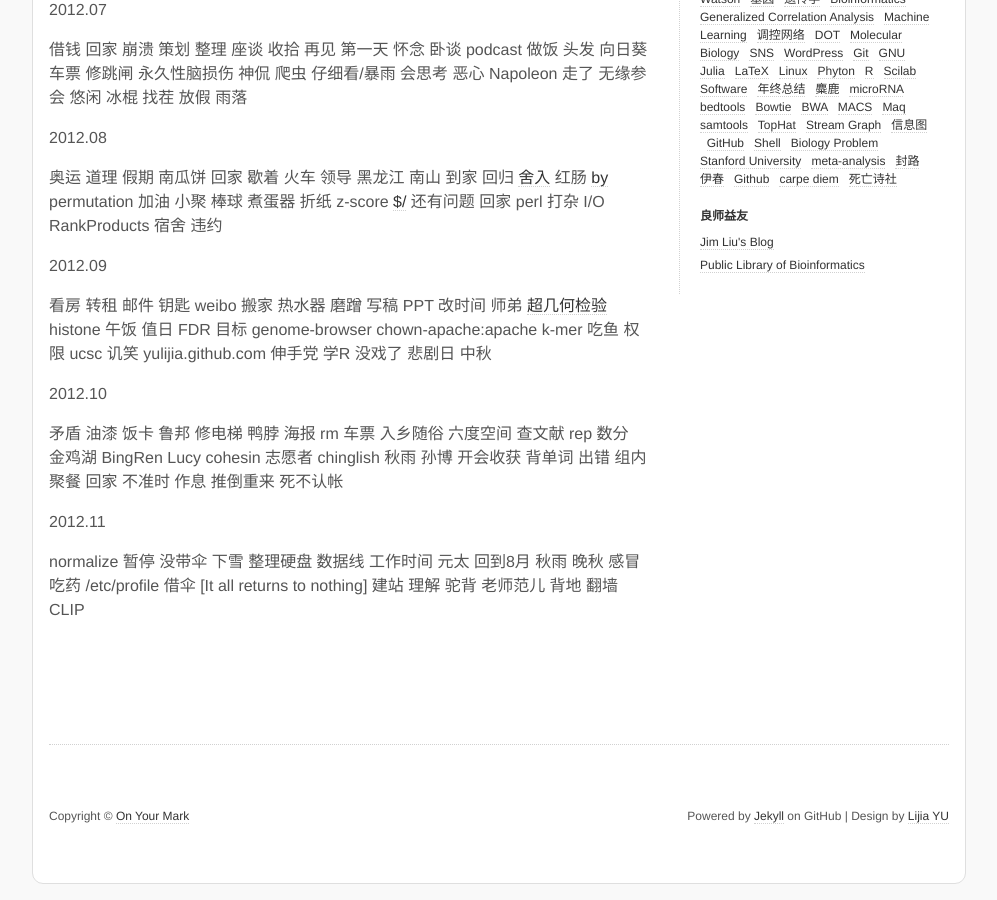
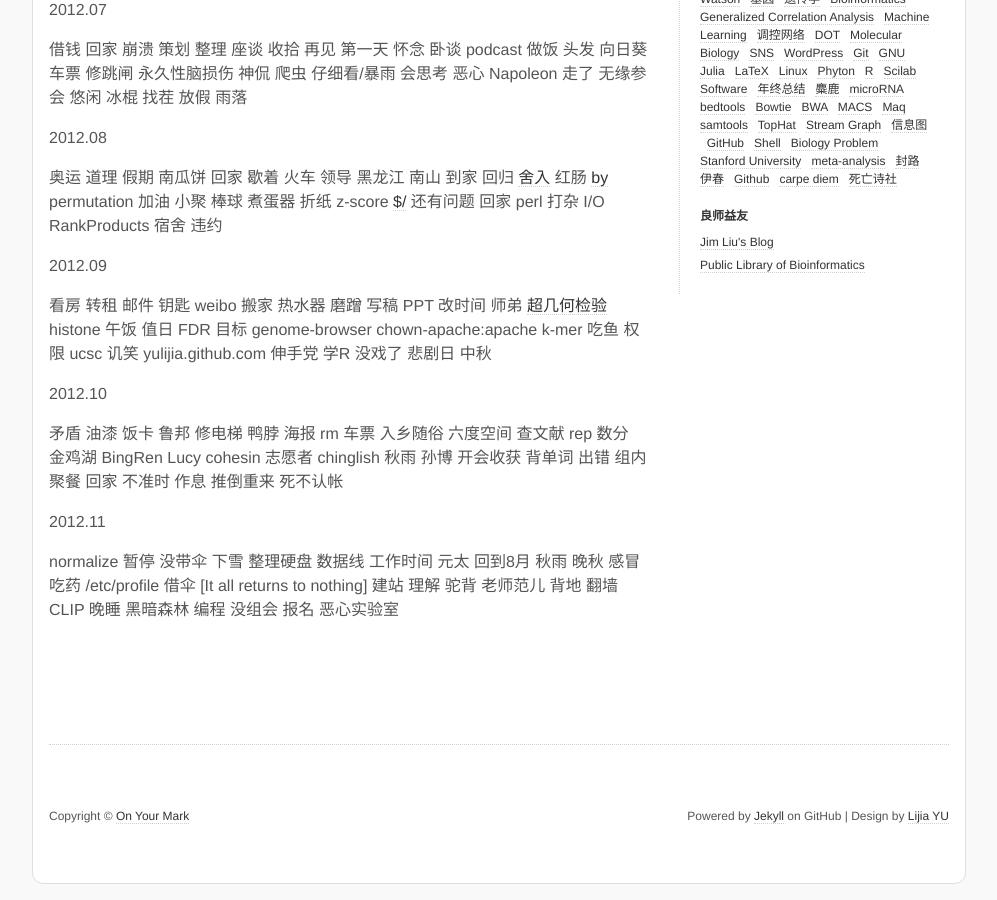
Before and after one commit to yulijia/cn, a Jekyll site: the page built from diary/index.md, in a window 1280 px wide and 900 px high, scrolled down 1083 px. Shown: the whole window, without its empty margins (141-1138 px from the left). Built offline with Jekyll 4.4.1, drawn with Linux system fonts in a browser that asks for light colours.

Commit message:
add diary

```diff
--- a/diary/index.md
+++ b/diary/index.md
@@ -67,4 +67,4 @@
 2012.11
 
 
-normalize 暂停 没带伞 下雪 整理硬盘 数据线 工作时间 元太 回到8月 秋雨 晚秋 感冒 吃药 /etc/profile 借伞 [It all returns to nothing] 建站 理解 驼背 老师范儿 背地 翻墙 CLIP
+normalize 暂停 没带伞 下雪 整理硬盘 数据线 工作时间 元太 回到8月 秋雨 晚秋 感冒 吃药 /etc/profile 借伞 [It all returns to nothing] 建站 理解 驼背 老师范儿 背地 翻墙 CLIP 晚睡 黑暗森林 编程 没组会 报名 恶心实验室
```
